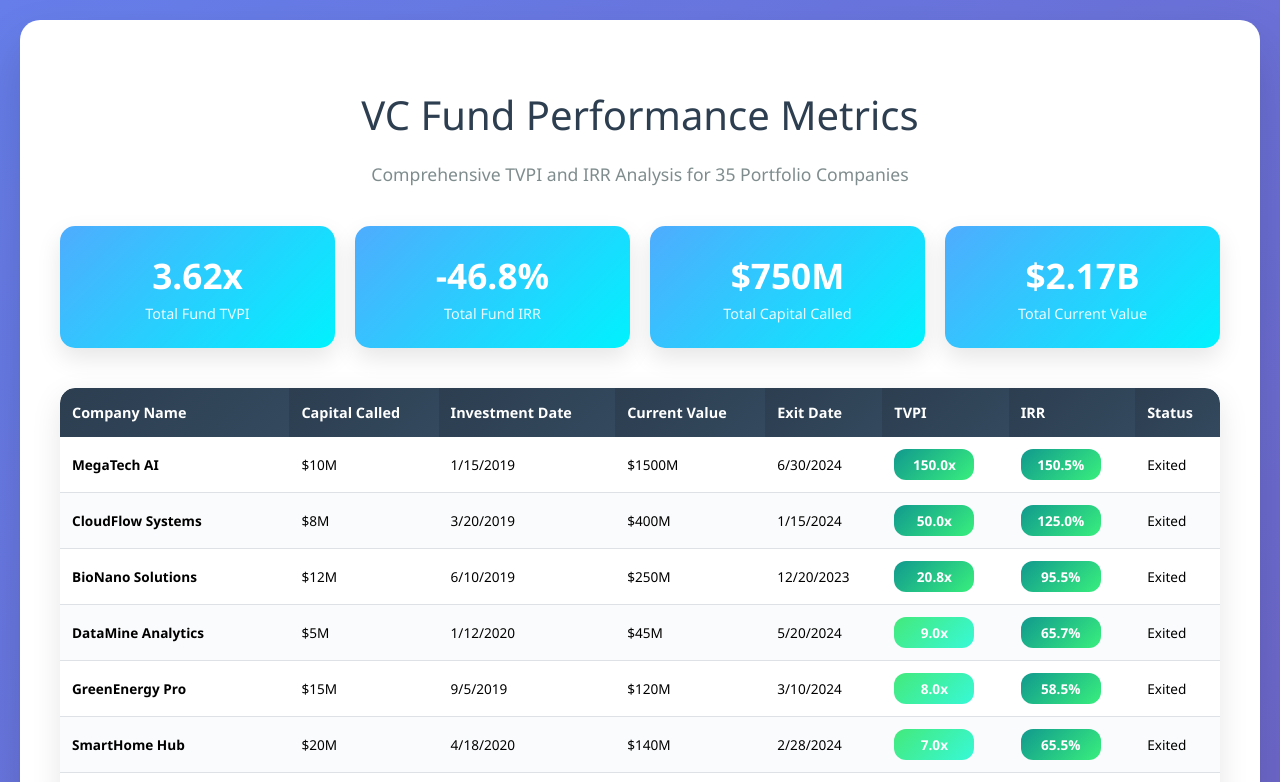
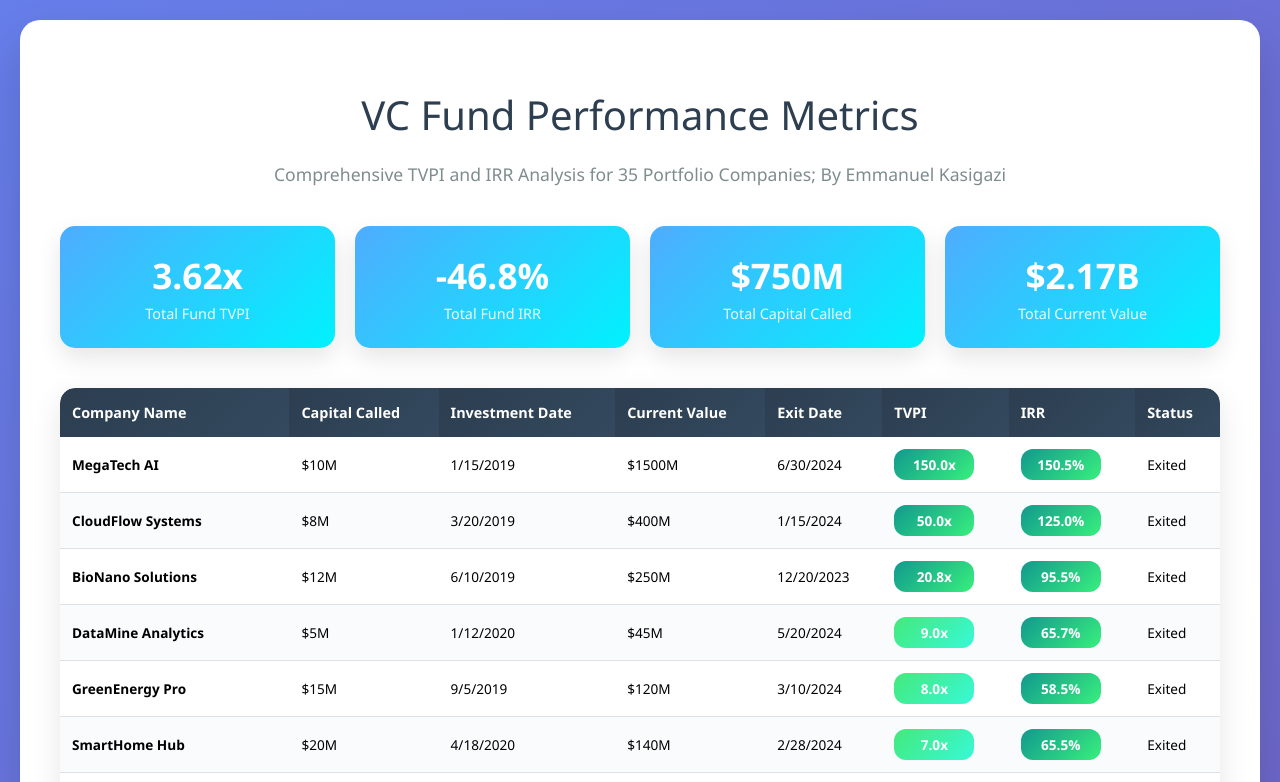
Before and after one commit to olimiemma/VC-Fund-Performance-Metrics, a plain HTML site: page index.html in a window 1280 px wide. Shown: the top 782 px of the page. Drawn offline with nearby package versions, Linux system fonts and the light colour scheme.

Commit message:
Update index.html

```diff
--- a/index.html
+++ b/index.html
@@ -3,7 +3,7 @@
 <head>
     <meta charset="UTF-8">
     <meta name="viewport" content="width=device-width, initial-scale=1.0">
-    <title>VC Fund Performance Metrics</title>
+    <title>Emmanuel's VC Fund Performance Metrics</title>
     <script src="https://cdnjs.cloudflare.com/ajax/libs/Chart.js/3.9.1/chart.min.js"></script>
     <style>
         body {
@@ -163,7 +163,7 @@
 <body>
     <div class="container">
         <h1>VC Fund Performance Metrics</h1>
-        <p class="subtitle">Comprehensive TVPI and IRR Analysis for 35 Portfolio Companies</p>
+        <p class="subtitle">Comprehensive TVPI and IRR Analysis for 35 Portfolio Companies; By Emmanuel Kasigazi</p>
 
         <div class="fund-summary">
             <div class="summary-card">
```
